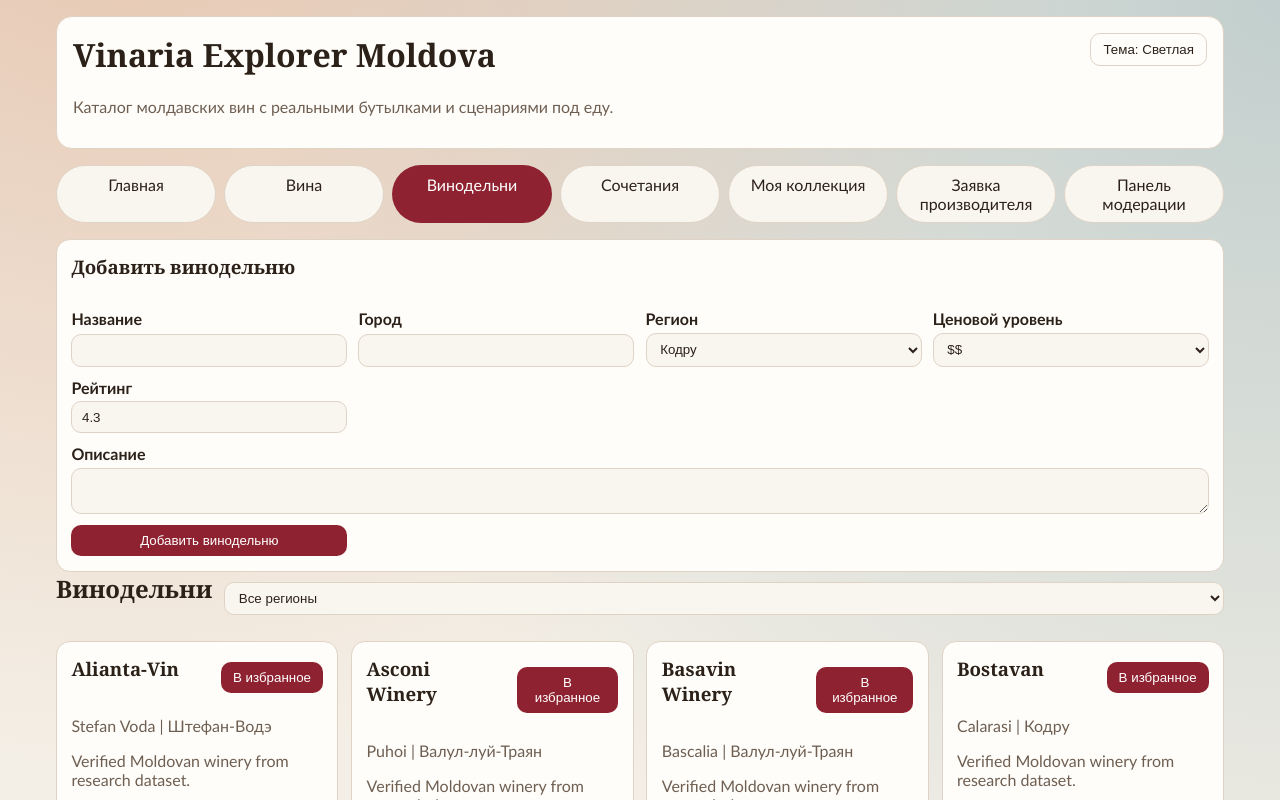
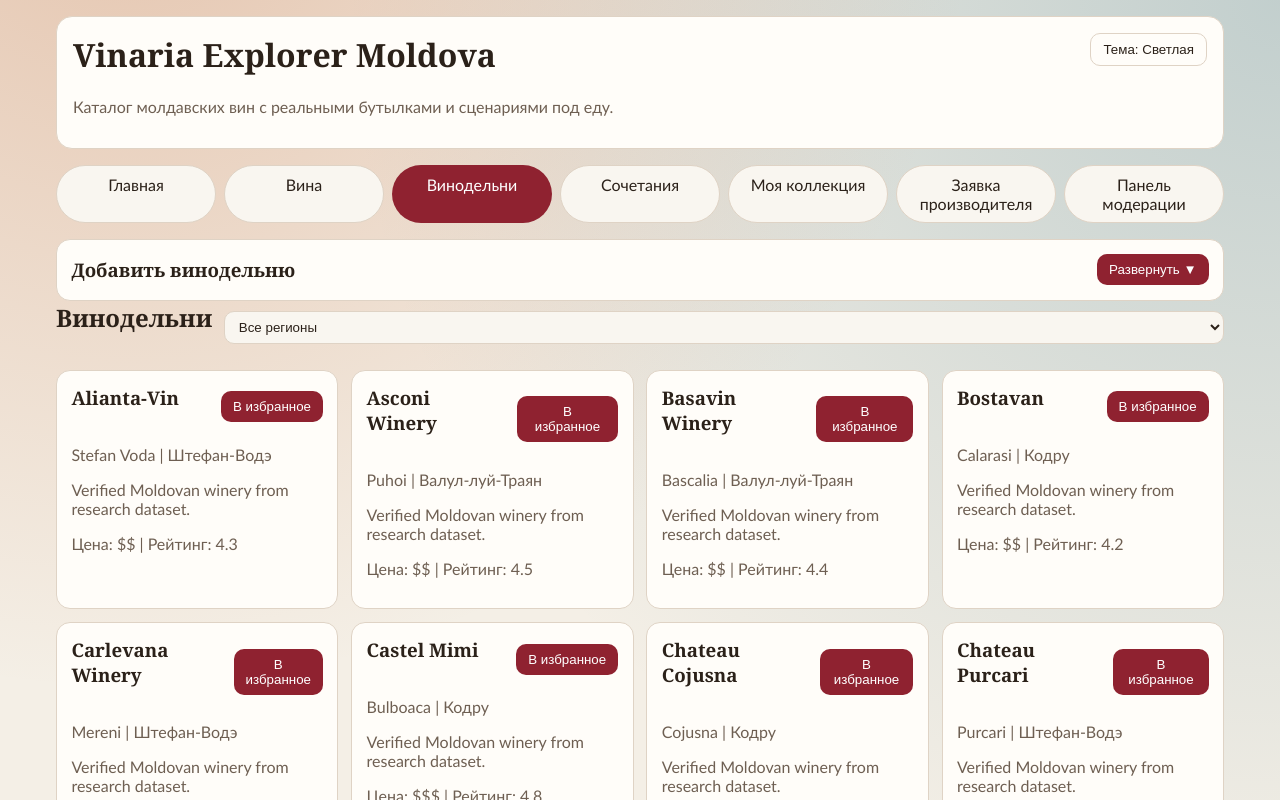
Before and after one commit to Nickseen/WineExplorerMd, a React (Vite) app: page /wineries in a window 1280 px wide. Shown: the top 800 px of the page. Built offline with nearby package versions, Linux system fonts and the light colour scheme.

Commit message:
feat: collapse add-winery form by default

```diff
--- a/src/pages/WineriesPage.tsx
+++ b/src/pages/WineriesPage.tsx
@@ -24,6 +24,7 @@
 
 export default function WineriesPage({ wineries, onToggleLike, onAdd, onRemove }: Props) {
   const [region, setRegion] = useState<"all" | Winery["region"]>("all");
+  const [formOpen, setFormOpen] = useState(false);
   const [form, setForm] = useState({
     name: "",
     region: "Codru" as Winery["region"],
@@ -54,8 +55,15 @@
 
   return (
     <section>
-      <form className="card form-grid" onSubmit={handleAdd}>
-        <h3 className="full">Добавить винодельню</h3>
+      <div className="card">
+        <div className="row-between">
+          <h3 style={{ margin: 0 }}>Добавить винодельню</h3>
+          <button className="btn" type="button" onClick={() => setFormOpen((o) => !o)}>
+            {formOpen ? "Свернуть ▲" : "Развернуть ▼"}
+          </button>
+        </div>
+        {formOpen && (
+          <form className="form-grid" style={{ marginTop: "1rem" }} onSubmit={handleAdd}>
             <label>
               Название
               <input value={form.name} onChange={(e) => setForm({ ...form, name: e.target.value })} />
@@ -103,6 +111,8 @@
               Добавить винодельню
             </button>
           </form>
+        )}
+      </div>
 
       <div className="row-between">
         <h2>Винодельни</h2>
```
Lines whose indentation alone changed are shown as unchanged.
